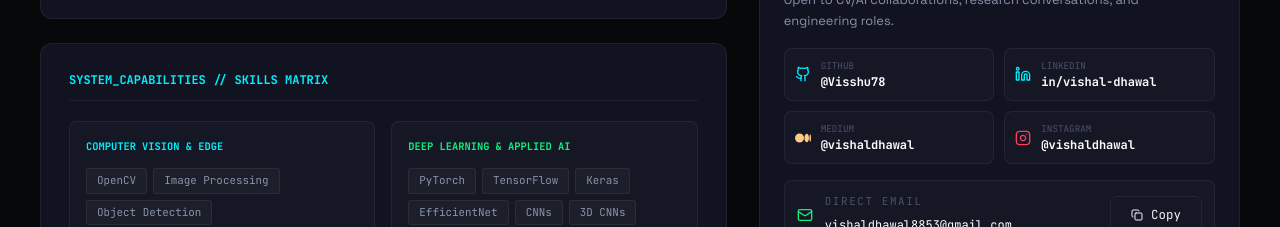
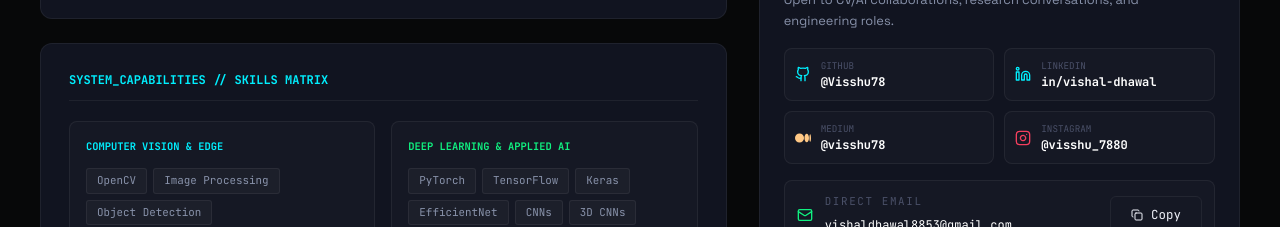
Before and after one commit to Visshu78/Portfolio, a React (Vite) app: page / in a window 1280 px wide. Shown: the part 8800-9027 px from the top of the page. Built offline with nearby package versions, Linux system fonts and the light colour scheme; the HTML template or start-up script is replaced by a standard one.

Commit message:
feat: set exact Medium and Instagram links and handles

```diff
--- a/src/components/AboutSection.jsx
+++ b/src/components/AboutSection.jsx
@@ -464,7 +464,7 @@ export default function AboutSection() {
                   <MediumIcon size={16} className="text-[var(--warm)] shrink-0" />
                   <div className="min-w-0">
                     <div className="font-mono text-[0.58rem] text-[var(--text-muted)] uppercase">Medium</div>
-                    <div className="font-mono text-xs text-white group-hover:text-[var(--warm)] truncate font-semibold">@vishaldhawal</div>
+                    <div className="font-mono text-xs text-white group-hover:text-[var(--warm)] truncate font-semibold">@visshu78</div>
                   </div>
                 </a>
 
@@ -479,7 +479,7 @@ export default function AboutSection() {
                   <InstagramIcon size={16} className="text-[#f43f5e] shrink-0" />
                   <div className="min-w-0">
                     <div className="font-mono text-[0.58rem] text-[var(--text-muted)] uppercase">Instagram</div>
-                    <div className="font-mono text-xs text-white group-hover:text-[#f43f5e] truncate font-semibold">@vishaldhawal</div>
+                    <div className="font-mono text-xs text-white group-hover:text-[#f43f5e] truncate font-semibold">@visshu_7880</div>
                   </div>
                 </a>
 
--- a/src/data/profile.js
+++ b/src/data/profile.js
@@ -11,8 +11,8 @@ export const profileData = {
   frameId: "FRAME_001",
   github: "https://github.com/Visshu78",
   linkedin: "https://www.linkedin.com/in/vishal-dhawal-b69163327/",
-  medium: "https://medium.com/@vishaldhawal8853",
-  instagram: "https://instagram.com/vishaldhawal",
+  medium: "https://medium.com/@visshu78",
+  instagram: "https://www.instagram.com/visshu_7880/",
   email: "vishaldhawal8853@gmail.com",
 
   notebook: {
```
